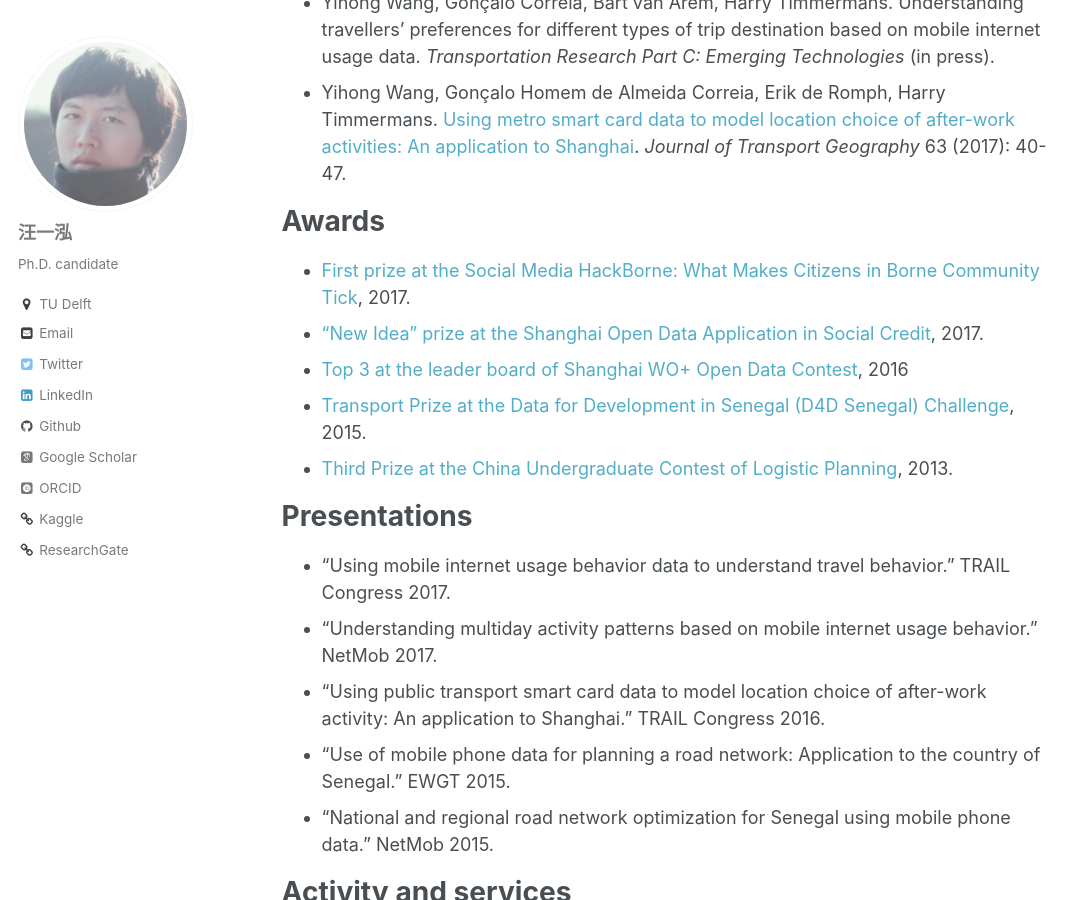
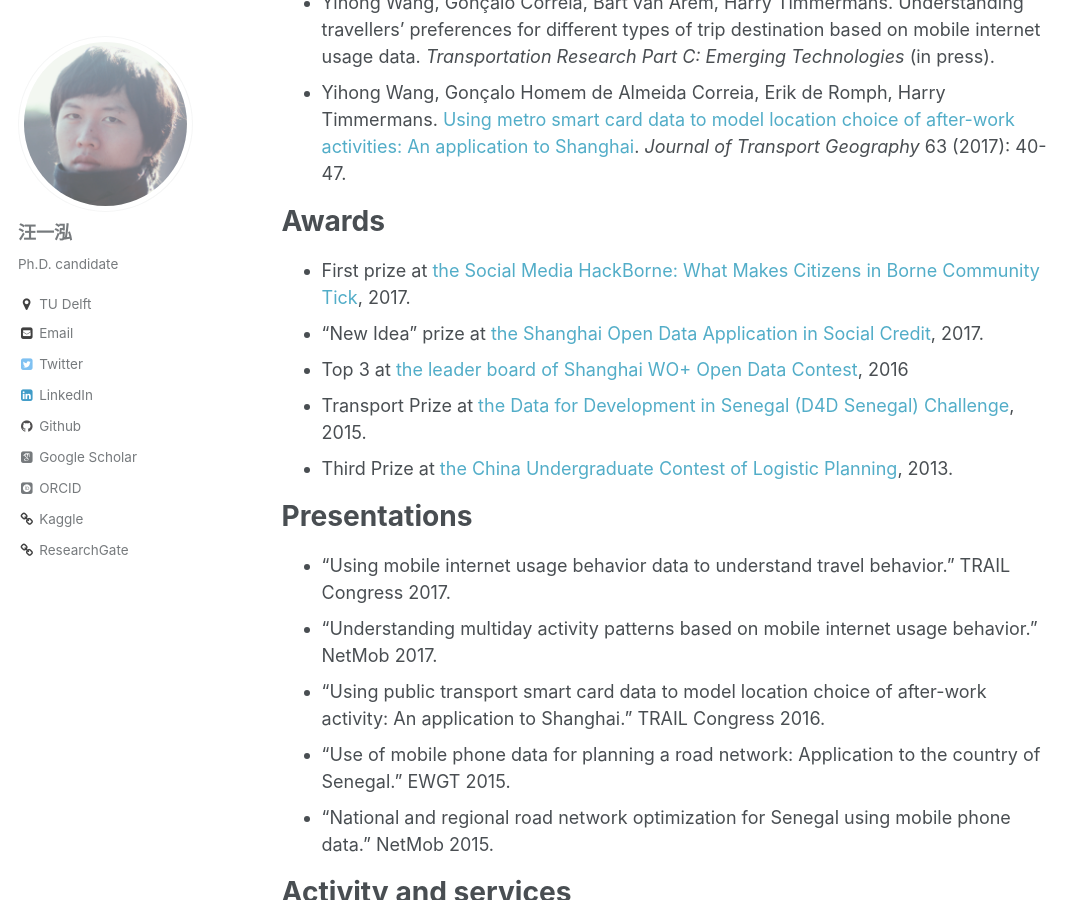
Before and after one commit to bellowswang/bellowswang.github.io, a Jekyll site: the page built from _pages/about.md, in a window 1280 px wide and 900 px high, scrolled down 495 px. Shown: the whole window, without its empty margins (0-1084 px from the left). Built offline with Jekyll 4.4.1, drawn with Linux system fonts in a browser that asks for light colours; some web fonts are replaced.

Commit message:
cv and blog revised

```diff
--- a/_pages/about.md
+++ b/_pages/about.md
@@ -23,11 +23,11 @@ Publication
 
 Awards
 ======
-* [First prize at the Social Media HackBorne: What Makes Citizens in Borne Community Tick](https://www.borneboeit.nl/56366/nieuws/chinese-cheese-eaters-winnen-hackathon?lipi=urn%3Ali%3Apage%3Ad_flagship3_profile_view_base_recent_activity_details_shares%3BFqNbXrEyTmGFHw95wk5Evg%3D%3D), 2017.
-* ["New Idea" prize at the Shanghai Open Data Application in Social Credit](http://ptkj.shpt.gov.cn/html/xwdt/kjdt/963057831518.html), 2017.
-* [Top 3 at the leader board of Shanghai WO+ Open Data Contest](https://www.kaggle.com/c/kkbox-music-recommendation-challenge), 2016
-* [Transport Prize at the Data for Development in Senegal (D4D Senegal) Challenge](http://www.d4d.orange.com/en/presentation/endowment-and-panel/Folder/The-D4D-Challenge-is-a-great-success), 2015.
-* [Third Prize at the China Undergraduate Contest of Logistic Planning](http://special.univs.cn/service/anjibei/tdfc/2013/0312/955749.shtml), 2013.
+* First prize at [the Social Media HackBorne: What Makes Citizens in Borne Community Tick](https://www.borneboeit.nl/56366/nieuws/chinese-cheese-eaters-winnen-hackathon?lipi=urn%3Ali%3Apage%3Ad_flagship3_profile_view_base_recent_activity_details_shares%3BFqNbXrEyTmGFHw95wk5Evg%3D%3D), 2017.
+* "New Idea" prize at [the Shanghai Open Data Application in Social Credit](http://ptkj.shpt.gov.cn/html/xwdt/kjdt/963057831518.html), 2017.
+* Top 3 at [the leader board of Shanghai WO+ Open Data Contest](https://www.kaggle.com/c/kkbox-music-recommendation-challenge), 2016
+* Transport Prize at [the Data for Development in Senegal (D4D Senegal) Challenge](http://www.d4d.orange.com/en/presentation/endowment-and-panel/Folder/The-D4D-Challenge-is-a-great-success), 2015.
+* Third Prize at [the China Undergraduate Contest of Logistic Planning](http://special.univs.cn/service/anjibei/tdfc/2013/0312/955749.shtml), 2013.
 
 Presentations
 ======
```
